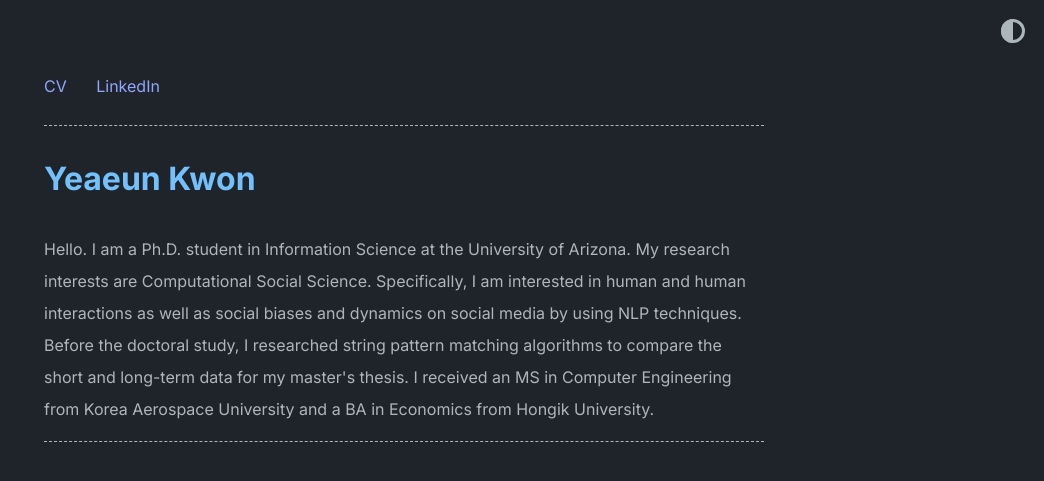
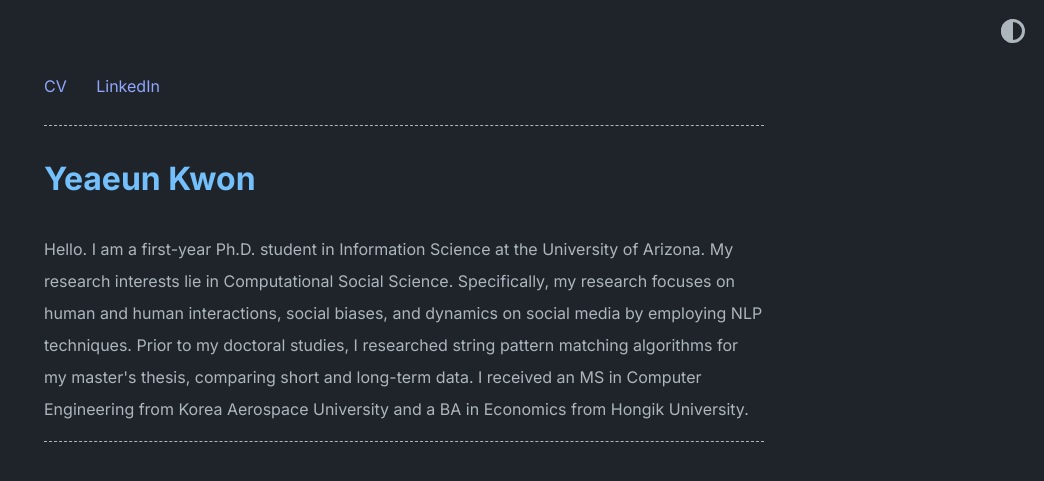
Before and after one commit to yeaeunkwon/yeaeunkwon.github.io, a Jekyll site: the page built from index.md, in a window 1280 px wide. Shown: the top 481 px of the page, without its empty margins (236-1280 px from the left). Built offline with Jekyll 4.4.1, drawn with Linux system fonts in a browser that asks for light colours.

Commit message:
Update _config.yml

```diff
--- a/_config.yml
+++ b/_config.yml
@@ -2,13 +2,13 @@ title: Yeaeun Kwon
 author: Yeaeun Kwon
 url: https://yeaeunkwon.github.io/ # root address of the site
 description: |
-    Hello. I am a Ph.D. student in Information Science at the University of Arizona.
+    Hello. I am a first-year Ph.D. student in Information Science at the University of Arizona.
 
 
-    My research interests are Computational Social Science. Specifically, I am interested in human and human interactions as well as social biases and dynamics on social media by using NLP techniques.
+    My research interests lie in Computational Social Science. Specifically, my research focuses on human and human interactions, social biases, and dynamics on social media by employing NLP techniques.
 
 
-    Before the doctoral study, I researched string pattern matching algorithms to compare the short and long-term data for my master's thesis.
+    Prior to my doctoral studies, I researched string pattern matching algorithms for my master's thesis, comparing short and long-term data.
 
 
     I received an MS in Computer Engineering from Korea Aerospace University and a BA in Economics from Hongik University.
```
